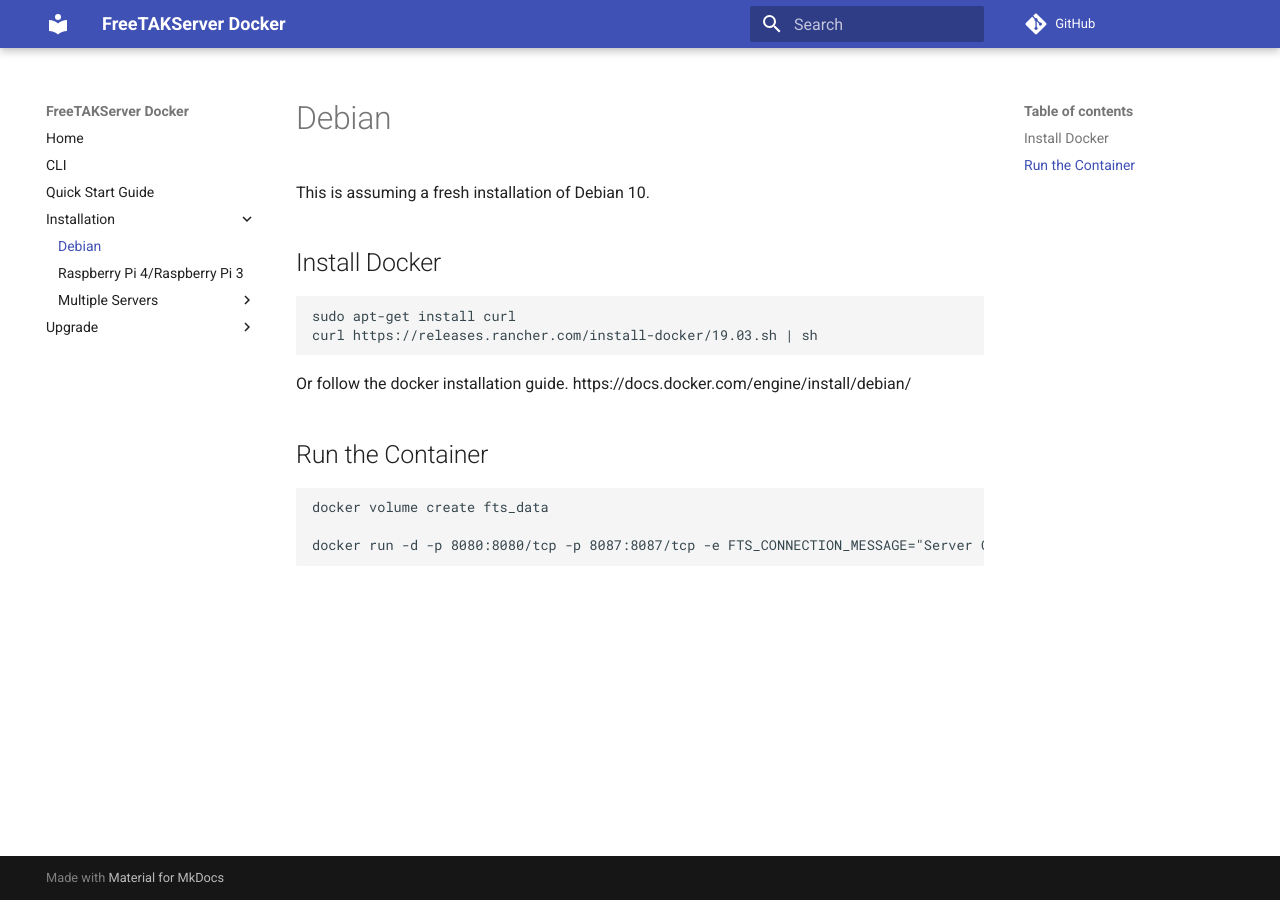
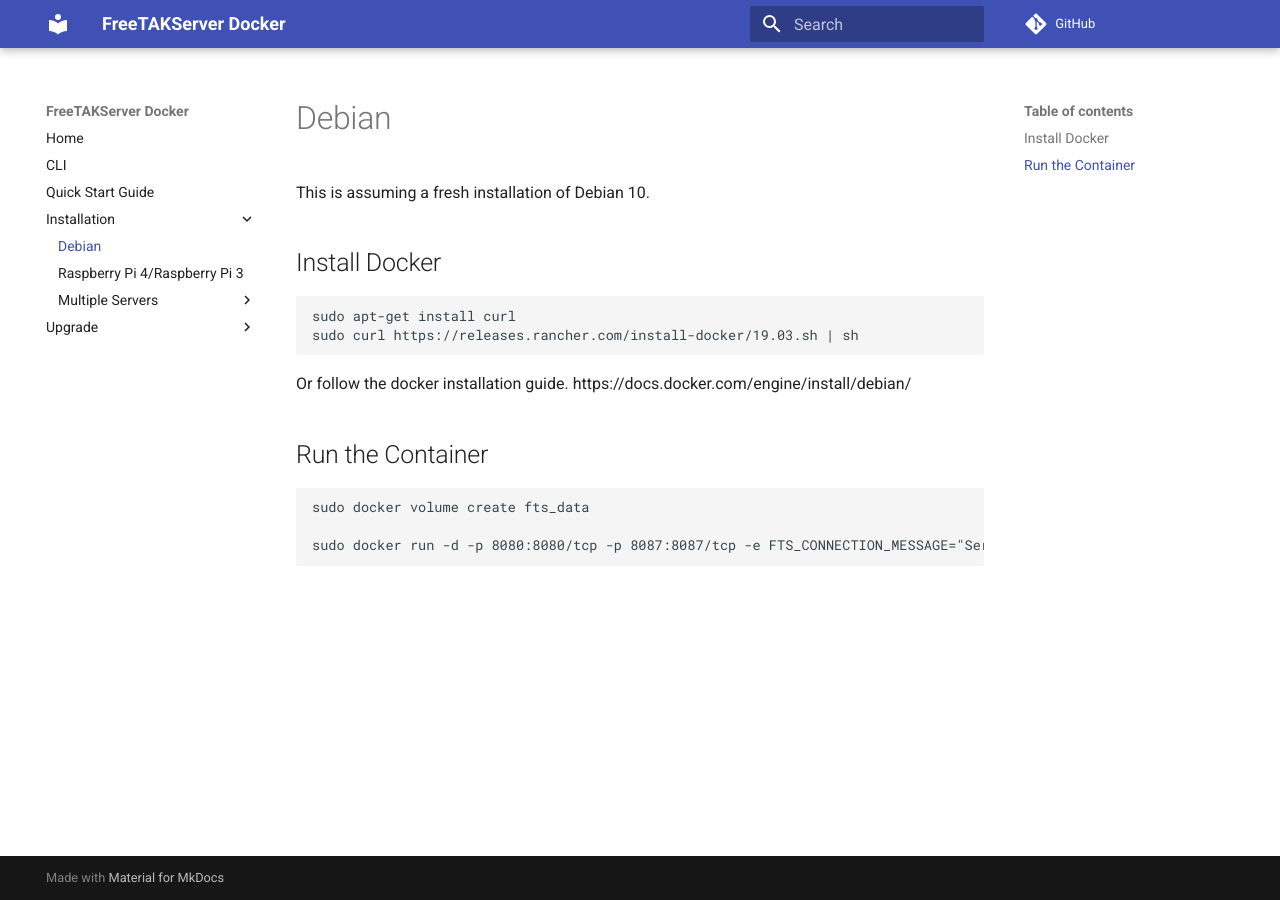
Before and after one commit to FreeTAKTeam/FreeTAKServer-Docker, an MkDocs documentation site: the page built from docs/docs/Installation/Debian.md, in a window 1280 px wide. Built offline with MkDocs 1.6.1 and Material for MkDocs 9.7.7, drawn with Linux system fonts in a browser that asks for light colours; comment, search, counter and statistics services are not loaded.

Commit message:
Update Debian.md

````diff
--- a/docs/docs/Installation/Debian.md
+++ b/docs/docs/Installation/Debian.md
@@ -3,14 +3,14 @@ This is assuming a fresh installation of Debian 10.
 ## Install Docker
 ```bash
 sudo apt-get install curl
-curl https://releases.rancher.com/install-docker/19.03.sh | sh
+sudo curl https://releases.rancher.com/install-docker/19.03.sh | sh
 ```
 Or follow the docker installation guide.
 https://docs.docker.com/engine/install/debian/
 
 ## Run the Container
 ```bash
-docker volume create fts_data
+sudo docker volume create fts_data
 
-docker run -d -p 8080:8080/tcp -p 8087:8087/tcp -e FTS_CONNECTION_MESSAGE="Server Connection Message" -e FTS_SAVE_COT_TO_DB="True" -v fts_data:/host/system/folder --name fts --restart unless-stopped freetakteam/freetakserver:1.1.2
+sudo docker run -d -p 8080:8080/tcp -p 8087:8087/tcp -e FTS_CONNECTION_MESSAGE="Server Connection Message" -e FTS_SAVE_COT_TO_DB="True" -v fts_data:/host/system/folder --name fts --restart unless-stopped freetakteam/freetakserver:1.1.2
 ```
````
